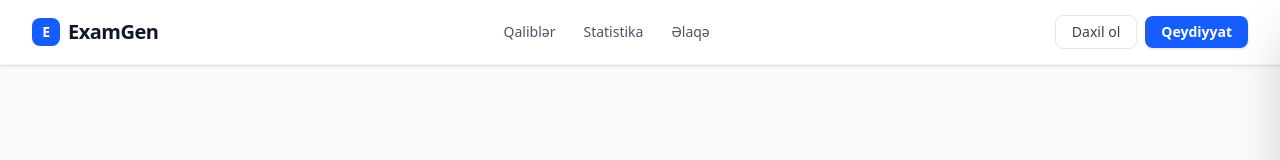
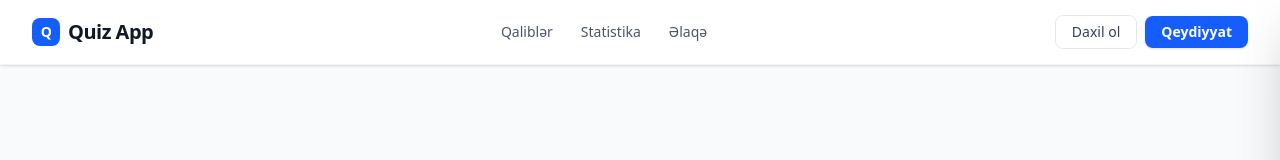
Before and after one commit to Aghakarim-23/exam-frontend, a React (Vite) app: page / in a window 1280 px wide. Shown: the top 160 px of the page. Built offline with nearby package versions, Linux system fonts and the light colour scheme; no server answers.

Commit message:
UI: change logo

```diff
--- a/src/components/Footer.jsx
+++ b/src/components/Footer.jsx
@@ -11,10 +11,18 @@ const Footer = () => {
   ];
 
   return (
-    <footer className="bg-gray-900 text-gray-300 pt-10 ">
-      <div className="max-w-7xl mx-auto px-6 grid md:grid-cols-4 gap-8">
-        <div>
-          <h2 className="text-white text-xl font-bold mb-3">QuizApp</h2>
+    <footer className="bg-gray-900 text-gray-300 pt-10 text-center">
+      <div className="max-w-7xl mx-auto px-6 grid md:grid-cols-3 gap-8 justify-items-center">
+        <div className="flex flex-col justify-center items-center gap-4">
+          <Link
+            to="/"
+            className="flex items-center gap-2 text-xl font-bold  tracking-tight"
+          >
+            <span className="w-7 h-7 rounded-lg bg-blue-600 flex items-center justify-center">
+              <span className="text-white text-sm font-black">Q</span>
+            </span>
+            Quiz App
+          </Link>
           <p className="text-sm text-gray-400">
             Biliklərini yoxla, dostlarınla yarış və liderlər cədvəlində yüksəl
             🚀
@@ -26,13 +34,13 @@ const Footer = () => {
           <ul className="space-y-2 text-sm">
             {NAV_LINKS.map((link, index) => (
               <li className="hover:text-white cursor-pointer" key={index}>
-                <Link to={`${link.href}`}>{link.label}</Link>
+                <a href={`${link.href}`}>{link.label}</a>
               </li>
             ))}
           </ul>
         </div>
 
-        <div>
+        {/*  <div>
           <h3 className="text-white font-semibold mb-3">Kateqoriyalar</h3>
           <ul className="space-y-2 text-sm">
             <li>Ümumi bilik</li>
@@ -40,7 +48,7 @@ const Footer = () => {
             <li>Tarix</li>
             <li>İdman</li>
           </ul>
-        </div>
+        </div> */}
 
         <div>
           <h3 className="text-white font-semibold mb-3">Bizi izlə</h3>
--- a/src/components/Header.jsx
+++ b/src/components/Header.jsx
@@ -31,9 +31,9 @@ const Header = () => {
             className="flex items-center gap-2 text-xl font-bold text-gray-900 tracking-tight"
           >
             <span className="w-7 h-7 rounded-lg bg-blue-600 flex items-center justify-center">
-              <span className="text-white text-sm font-black">E</span>
+              <span className="text-white text-sm font-black">Q</span>
             </span>
-            ExamGen
+            Quiz App
           </Link>
 
           {/* Desktop nav */}
@@ -114,9 +114,9 @@ const Header = () => {
             className="flex items-center gap-2 text-lg font-bold text-gray-900"
           >
             <span className="w-6 h-6 rounded-md bg-blue-600 flex items-center justify-center">
-              <span className="text-white text-xs font-black">E</span>
+              <span className="text-white text-xs font-black">Q</span>
             </span>
-            ExamGen
+            Quiz App
           </Link>
           <button
             onClick={closeMenu}
```
